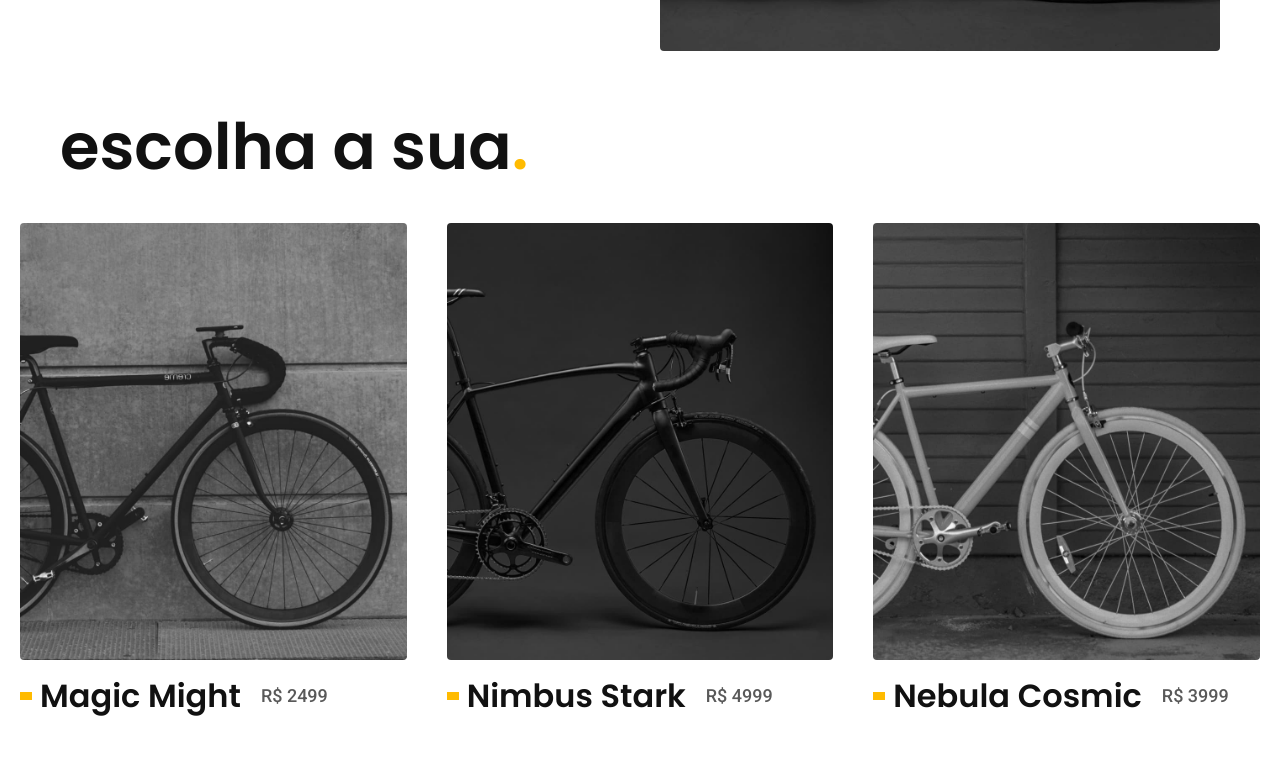
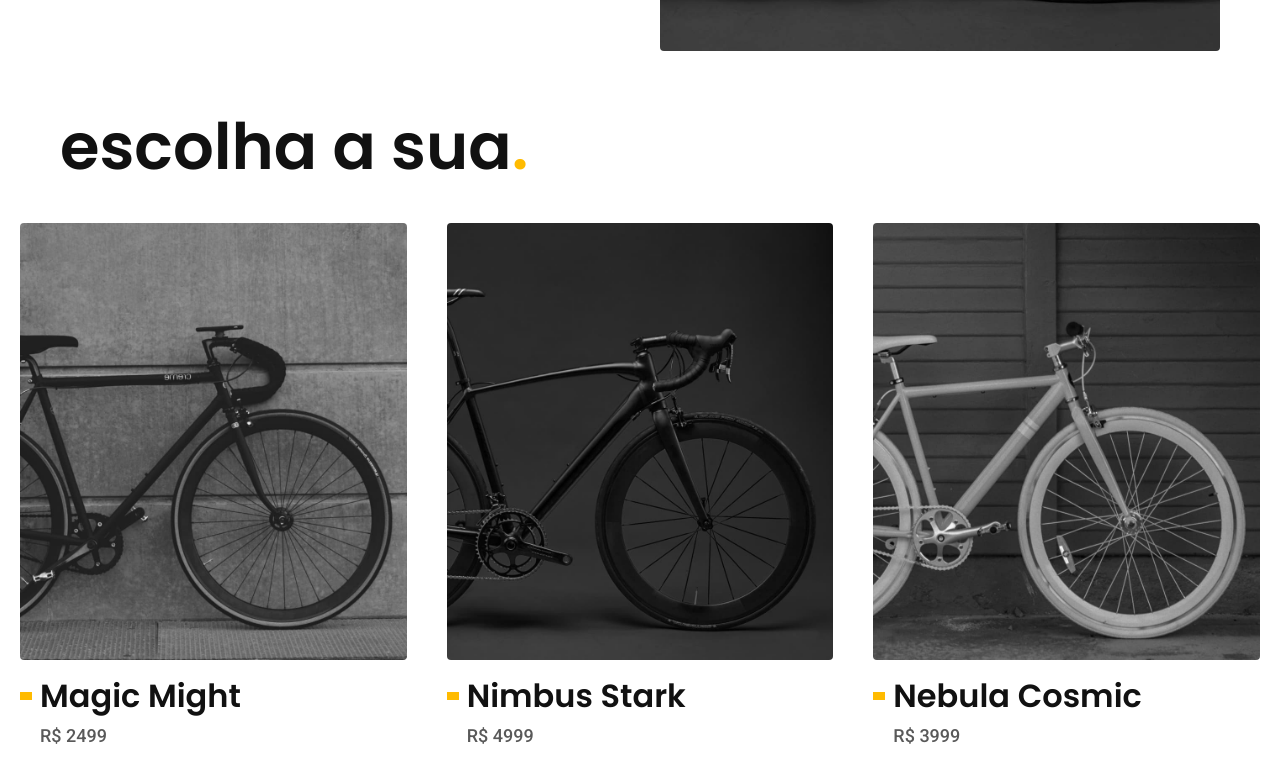
Before and after one commit to Harmew/Bikcraft, a plain HTML site: page index.html in a window 1280 px wide. Shown: the part 745-1528 px from the top of the page. Drawn offline with Linux system fonts and the light colour scheme.

Commit message:
att bicicleta

```diff
--- a/index.html
+++ b/index.html
@@ -67,20 +67,16 @@
         <li>
           <a href="./bicicletas/magic.html">
             <img src="./img/bicicletas/magic-home.jpg" alt="Bicicleta preta" />
-            <h3 class="font-1-xl">
-              Magic Might
-              <span class="font-2-m cor-8">R$ 2499</span>
-            </h3>
+            <h3 class="font-1-xl">Magic Might</h3>
+            <span class="font-2-m cor-8">R$ 2499</span>
           </a>
         </li>
 
         <li>
           <a href="./bicicletas/nimbus.html">
             <img src="./img/bicicletas/nimbus-home.jpg" alt="Bicicleta cinza" />
-            <h3 class="font-1-xl">
-              Nimbus Stark
-              <span class="font-2-m cor-8">R$ 4999</span>
-            </h3>
+            <h3 class="font-1-xl">Nimbus Stark</h3>
+            <span class="font-2-m cor-8">R$ 4999</span>
           </a>
         </li>
 
@@ -90,10 +86,8 @@
               src="./img/bicicletas/nebula-home.jpg"
               alt="Bicicleta branca"
             />
-            <h3 class="font-1-xl">
-              Nebula Cosmic
-              <span class="font-2-m cor-8">R$ 3999</span>
-            </h3>
+            <h3 class="font-1-xl">Nebula Cosmic</h3>
+            <span class="font-2-m cor-8">R$ 3999</span>
           </a>
         </li>
       </ul>
```
